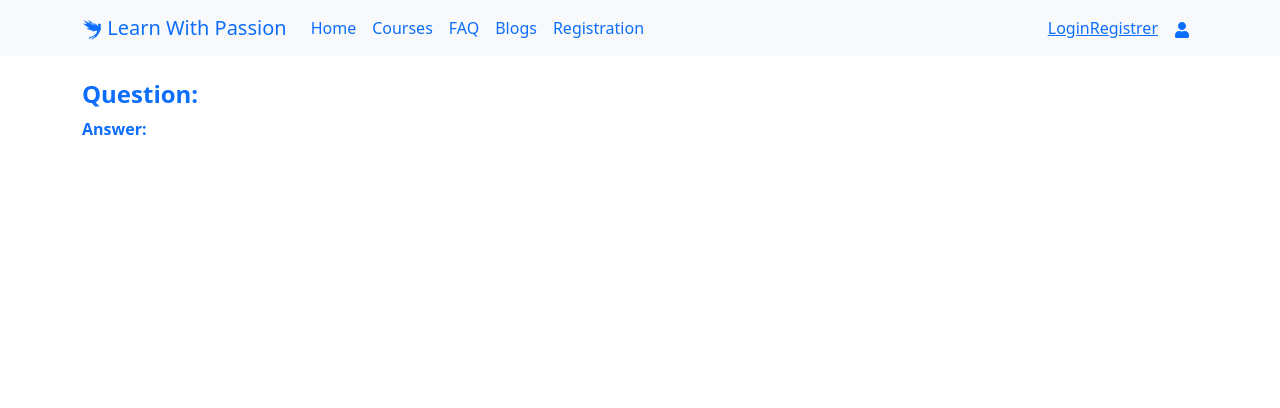
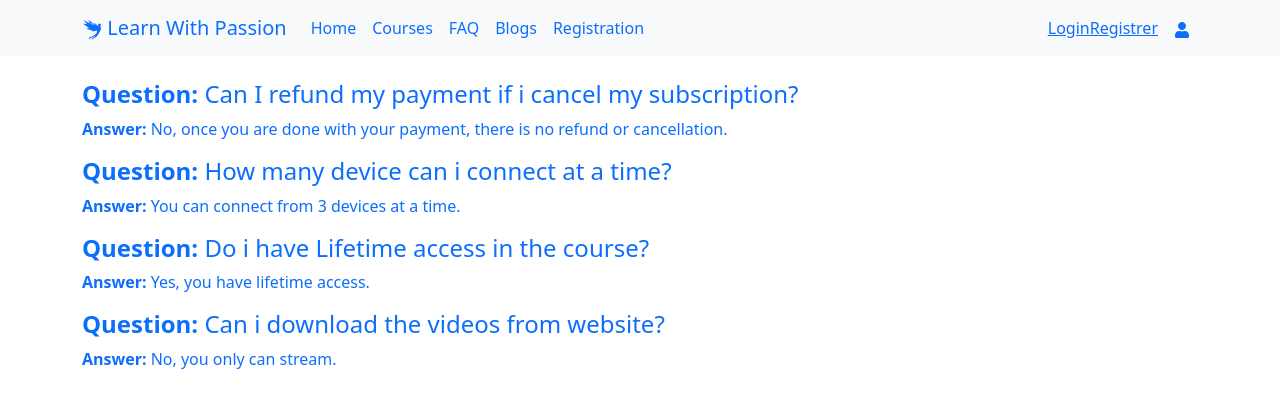
Before and after one commit to nkbadhon/Learn-With-Passion, a React (Create React App) app: page /faq in a window 1280 px wide. Shown: the top 408 px of the page. Built offline with nearby package versions, Linux system fonts and the light colour scheme; no server answers.

Commit message:
faq done

```diff
--- a/src/Pages/Faq/Faq.js
+++ b/src/Pages/Faq/Faq.js
@@ -5,21 +5,22 @@ const Faq = () => {
     return (
         <Container>
             <div className='text-primary'>
-                <h4><strong>Question:</strong> </h4>
-                <p> <strong>Answer:</strong> </p>
+                <h4><strong>Question: </strong> Can I refund my payment if i cancel my subscription?</h4>
+                <p> <strong>Answer: </strong> No, once you are done with your payment, there is no refund or cancellation.</p>
             </div>
-            <div>
-                <h4></h4>
-                <p></p>
+            <div className='text-primary'>
+                <h4><strong>Question: </strong>How many device can i connect at a time? </h4>
+                <p> <strong>Answer: </strong>You can connect from 3 devices at a time.  </p>
             </div>
-            <div>
-                <h4></h4>
-                <p></p>
+            <div className='text-primary'>
+                <h4><strong>Question: </strong> Do i have Lifetime access in the course?</h4>
+                <p> <strong>Answer: </strong> Yes, you have lifetime access.</p>
             </div>
-            <div>
-                <h4></h4>
-                <p></p>
+            <div className='text-primary'>
+                <h4><strong>Question: </strong> Can i download the videos from website?</h4>
+                <p> <strong>Answer: </strong> No, you only can stream.</p>
             </div>
+
         </Container>
     );
 };
```
